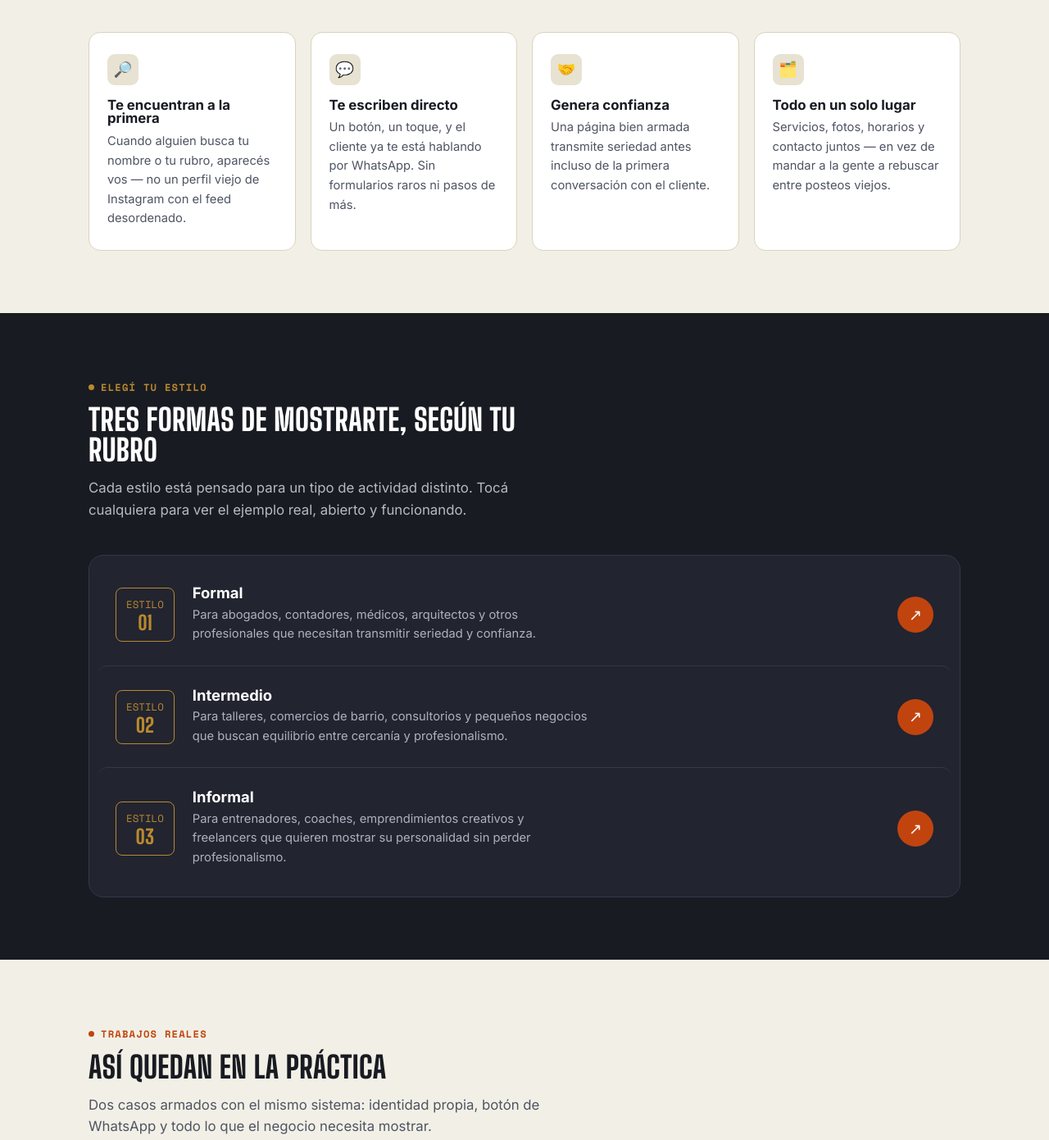
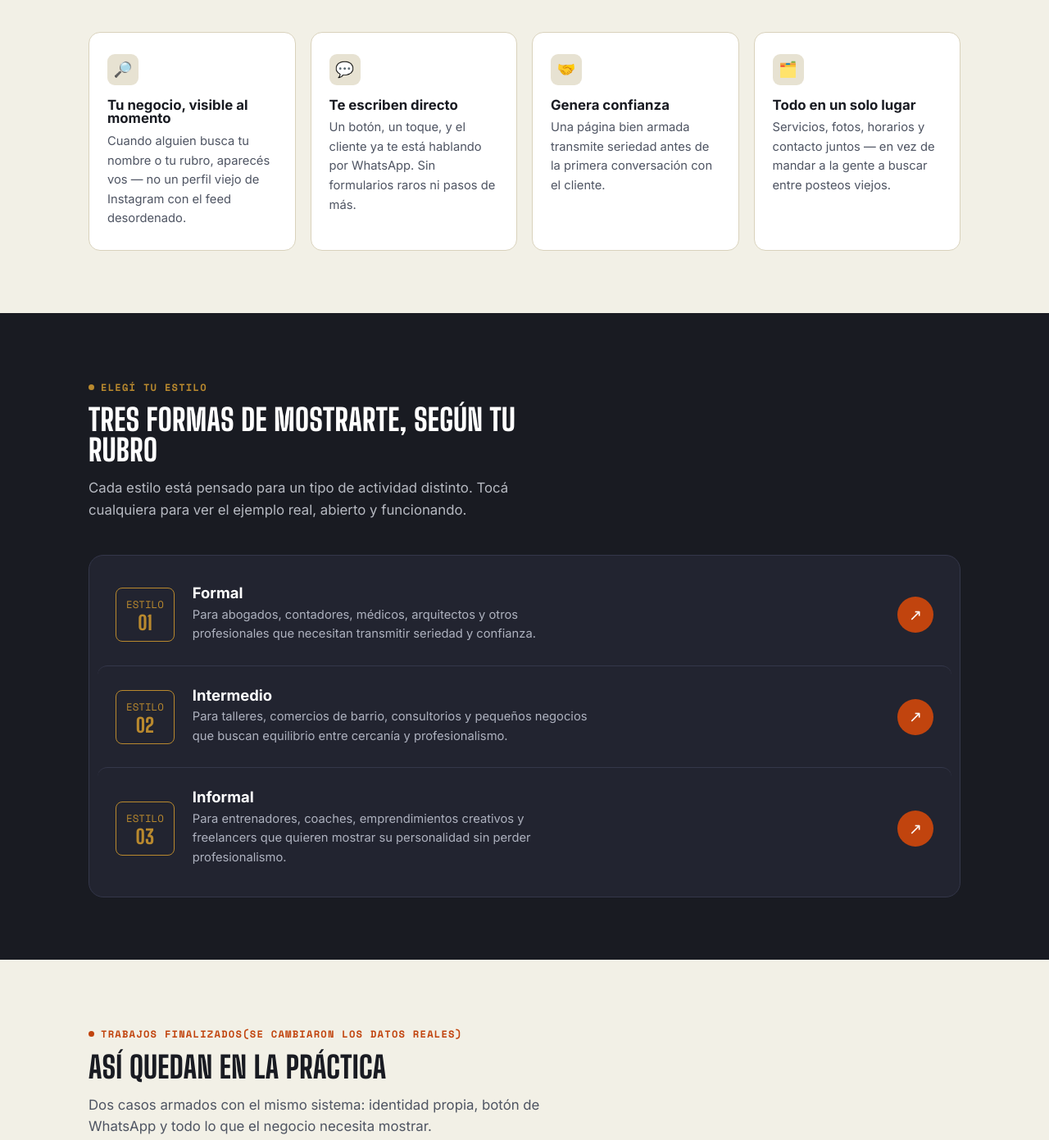
Before and after one commit to PEA1976/tulugarenlaweb, a plain HTML site: page index.html in a window 1280 px wide. Shown: the part 1057-2448 px from the top of the page at 82% size. Drawn offline with nearby package versions, Linux system fonts and the light colour scheme.

Commit message:
Update index.html

```diff
--- a/index.html
+++ b/index.html
@@ -396,7 +396,7 @@ const CONFIG = {
       <div class="benef-grid">
         <div class="benef-card">
           <div class="icon">🔎</div>
-          <h3>Te encuentran a la primera</h3>
+          <h3>Tu negocio, visible al momento</h3>
           <p>Cuando alguien busca tu nombre o tu rubro, aparecés vos — no un perfil viejo de Instagram con el feed desordenado.</p>
         </div>
         <div class="benef-card">
@@ -407,12 +407,12 @@ const CONFIG = {
         <div class="benef-card">
           <div class="icon">🤝</div>
           <h3>Genera confianza</h3>
-          <p>Una página bien armada transmite seriedad antes incluso de la primera conversación con el cliente.</p>
+          <p>Una página bien armada transmite seriedad antes de la primera conversación con el cliente.</p>
         </div>
         <div class="benef-card">
           <div class="icon">🗂️</div>
           <h3>Todo en un solo lugar</h3>
-          <p>Servicios, fotos, horarios y contacto juntos — en vez de mandar a la gente a rebuscar entre posteos viejos.</p>
+          <p>Servicios, fotos, horarios y contacto juntos — en vez de mandar a la gente a buscar entre posteos viejos.</p>
         </div>
       </div>
     </div>
@@ -459,7 +459,7 @@ const CONFIG = {
   <section class="casos" id="casos">
     <div class="wrap">
       <div class="section-head">
-        <span class="kicker">Trabajos reales</span>
+        <span class="kicker">Trabajos Finalizados(se cambiaron los datos reales)</span>
         <h2>Así quedan en la práctica</h2>
         <p>Dos casos armados con el mismo sistema: identidad propia, botón de WhatsApp y todo lo que el negocio necesita mostrar.</p>
       </div>
@@ -543,7 +543,7 @@ const CONFIG = {
     <div class="wrap">
       <div class="contacto-box">
         <h2>¿Le damos tu lugar en la web?</h2>
-        <p>Contame de qué se trata tu negocio y en un par de días tenés tu página lista para mostrar.</p>
+        <p>Contame de qué se trata tu negocio, nos contactamos y en unos días tenés tu página lista para mostrar.</p>
         <div class="contacto-actions">
           <a href="#" id="btnWhatsappFinal" class="btn-primary" target="_blank">💬 Escribir por WhatsApp</a>
           <a href="#" id="btnEmailFinal" class="btn-secondary">Enviar un mail</a>
```
